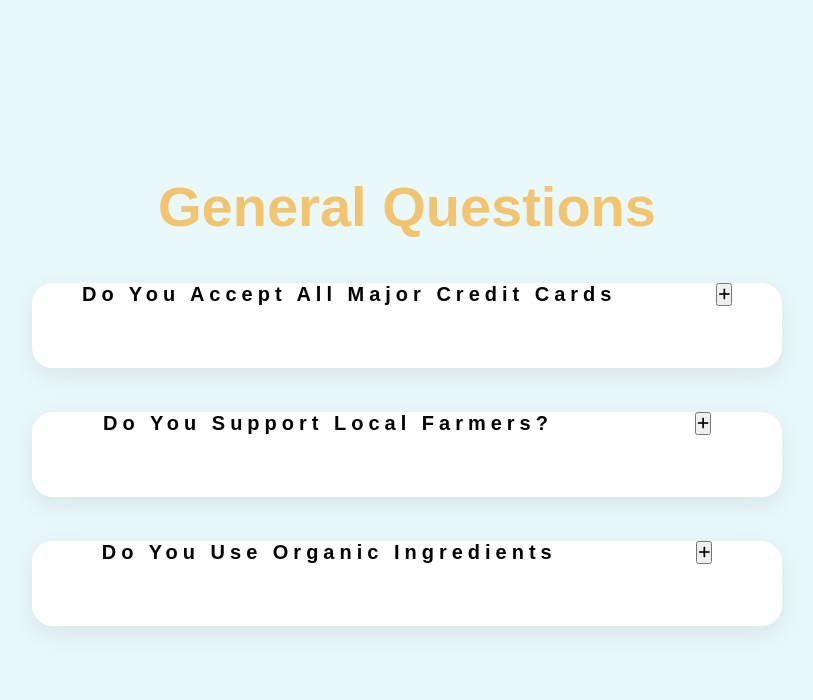
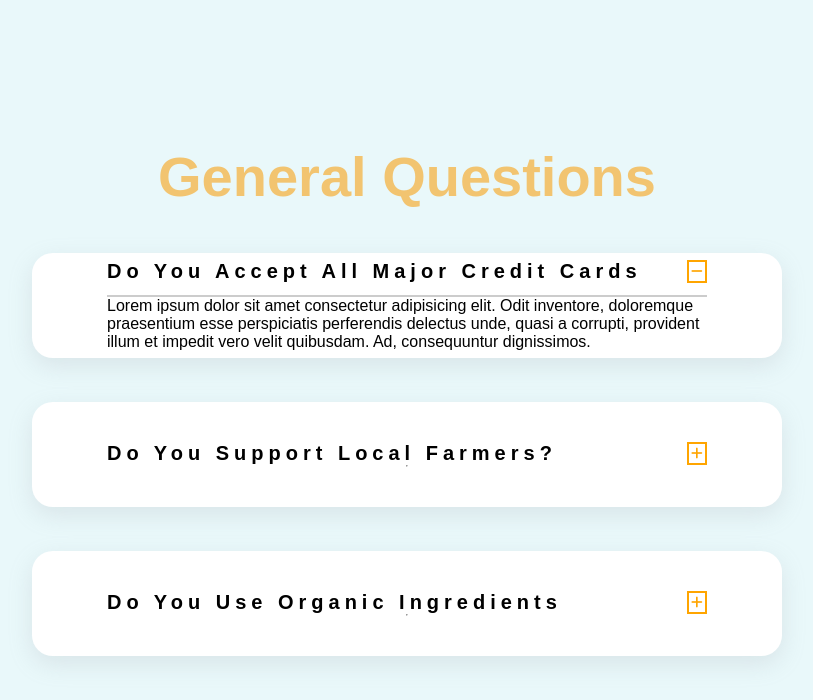
Before and after one commit to thankuxari/simpleprojects, a plain HTML site: page Questions/index.html in a window 1280 px wide. Both pictures are taken after a click on the button 957 px from the left and 294 px from the top of the page. Shown: the whole page, without its empty margins (233-1046 px from the left). Drawn offline with Linux system fonts and the light colour scheme; a web font is replaced by a local one.

Commit message:
Questions Finished

```diff
--- a/Questions/index.html
+++ b/Questions/index.html
@@ -10,24 +10,27 @@
 <body>
     <h1 class="title">General Questions</h1>
     <div class="question-container">
-        <div class="title-btn">
+        <div class="title-btn" id="title-container">
             <h1>Do You Accept All Major Credit Cards</h1>
-            <button class="open-btn"><i class="fa-solid fa-plus"></i></button>
+            <button class="open-btn" id="open-btn"><i class="fa-solid fa-plus"></i></button>
         </div>
+        <hr>
         <p>Lorem ipsum dolor sit amet consectetur adipisicing elit. Odit inventore, doloremque praesentium esse perspiciatis perferendis delectus unde, quasi a corrupti, provident illum et impedit vero velit quibusdam. Ad, consequuntur dignissimos.</p>
     </div>
     <div class="question-container">
         <div class="title-btn">
             <h1>Do You Support Local Farmers?</h1>
-            <button class="open-btn"><i class="fa-solid fa-plus"></i></button>
+            <button class="open-btn" id="open-btn"><i class="fa-solid fa-plus"></i></button>
         </div>
+        <hr>
         <p>Lorem ipsum dolor sit amet consectetur adipisicing elit. Odit inventore, doloremque praesentium esse perspiciatis perferendis delectus unde, quasi a corrupti, provident illum et impedit vero velit quibusdam. Ad, consequuntur dignissimos.</p>
     </div>
     <div class="question-container">
         <div class="title-btn">
             <h1>Do You Use Organic Ingredients</h1>
-            <button class="open-btn"><i class="fa-solid fa-plus"></i></button>
+            <button class="open-btn" id="open-btn"><i class="fa-solid fa-plus"></i></button>
         </div>
+        <hr>
         <p>Lorem ipsum dolor sit amet consectetur adipisicing elit. Odit inventore, doloremque praesentium esse perspiciatis perferendis delectus unde, quasi a corrupti, provident illum et impedit vero velit quibusdam. Ad, consequuntur dignissimos.</p>
     </div>
 </body>
--- a/Questions/index.js
+++ b/Questions/index.js
@@ -1 +1,23 @@
-console.log('hello')
+const openBtns = document.querySelectorAll('.open-btn');
+const paragraph = document.querySelectorAll('p');
+const icon = document.querySelectorAll('.fa-solid.fa-plus');
+const hr = document.querySelectorAll('hr');
+
+console.log(paragraph);
+
+openBtns.forEach(function(btn,index){
+
+    btn.addEventListener('click',()=>{
+        if(icon[index].classList.contains('fa-plus')){
+            icon[index].classList.remove('fa-plus');
+            icon[index].classList.add('fa-minus');
+            paragraph[index].classList.add('active');
+            hr[index].classList.add('active');
+        }else{
+            icon[index].classList.add('fa-plus');
+            icon[index].classList.remove('fa-minus');
+            paragraph[index].classList.remove('active');
+            hr[index].classList.remove('active');
+        }
+    })
+});
--- a/Questions/styles.css
+++ b/Questions/styles.css
@@ -27,11 +27,12 @@ body{
     font-family: 'Monsterrat',sans-serif;
     margin-top:2.75em;
     width: 750px;
-    height: 85px;
+    height: 105px;
     background-color: #fff;
     display: flex;
+    justify-content: center;
+    align-items: center;
     flex-direction: column;
-    align-items: center;
     border-radius: 1.3em;
     box-shadow: rgba(149, 157, 165, 0.2) 0px 8px 24px;
 }
@@ -43,10 +44,34 @@ body{
 
 .question-container .title-btn{
     display: flex;
-    width: 100%;
-    justify-content: space-around;
+    width: 600px;
+    justify-content: space-between;
+}
+
+hr.active{
+    margin-top:0.75em;
+    width: 600px;
+    border: 1px solid #ccc;
+}
+
+.question-container .title-btn button{
+    background-color: transparent;
+    padding:0.175em;
+    color:orange;
+    border:2px solid orange;
+    cursor: pointer;
 }
 
 .question-container p{
-    display: none;
+    opacity: 0;
+    height: 0;
+
+    overflow: hidden;
+    transition: opacity 0.3s ease, height 0.3s ease;
 }
+
+.question-container p.active {
+    opacity: 1;
+    height: auto;
+    width: 600px;
+}
```
